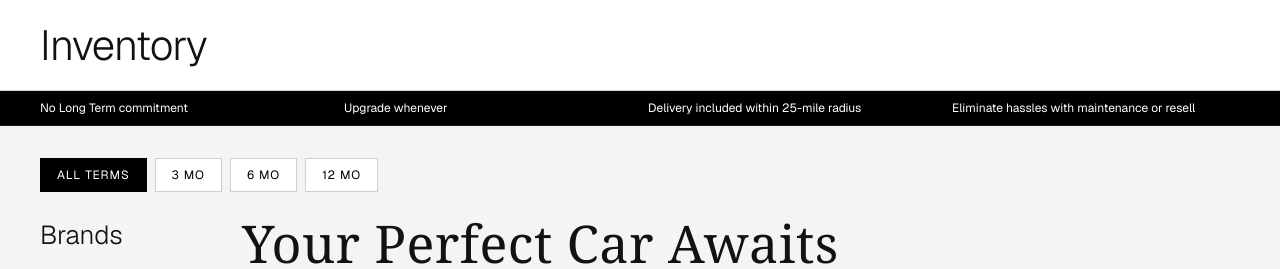
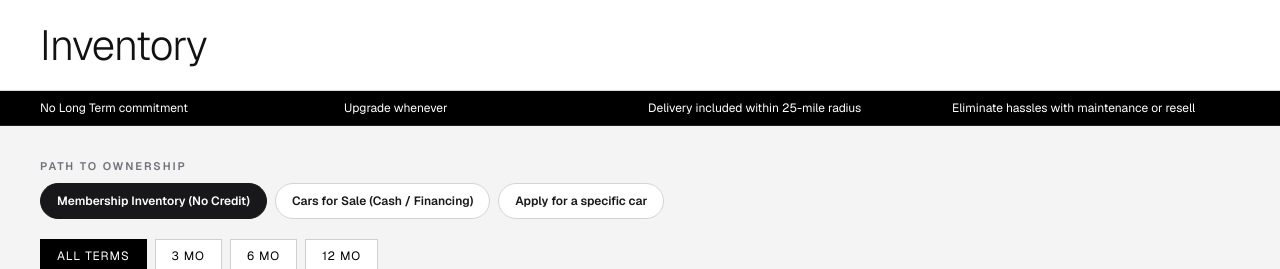
Before and after one commit to stradacorsagroup-art/scg-site-1772418012, a Next.js app: page / in a window 1280 px wide. Shown: the top 269 px of the page. Built offline with nearby package versions, Linux system fonts and the light colour scheme.

Commit message:
fix: restore ownership pills above inventory filters

```diff
--- a/src/app/page.tsx
+++ b/src/app/page.tsx
@@ -3,6 +3,7 @@
 import Image from "next/image";
 import Link from "next/link";
 import { useMemo, useState } from "react";
+import { OwnershipPills } from "@/components/ownership-pills";
 import { inventory } from "@/data/inventory";
 
 function formatPrice(value: number) {
@@ -61,6 +62,10 @@ export default function Home() {
       </section>
 
       <section className="mx-auto max-w-[1380px] px-6 py-8 sm:px-10">
+        <div className="mb-5">
+          <OwnershipPills active="membership" />
+        </div>
+
         <div className="mb-6 flex flex-wrap items-center gap-2">
           <button
             onClick={() => setActiveTerm("all")}
```
